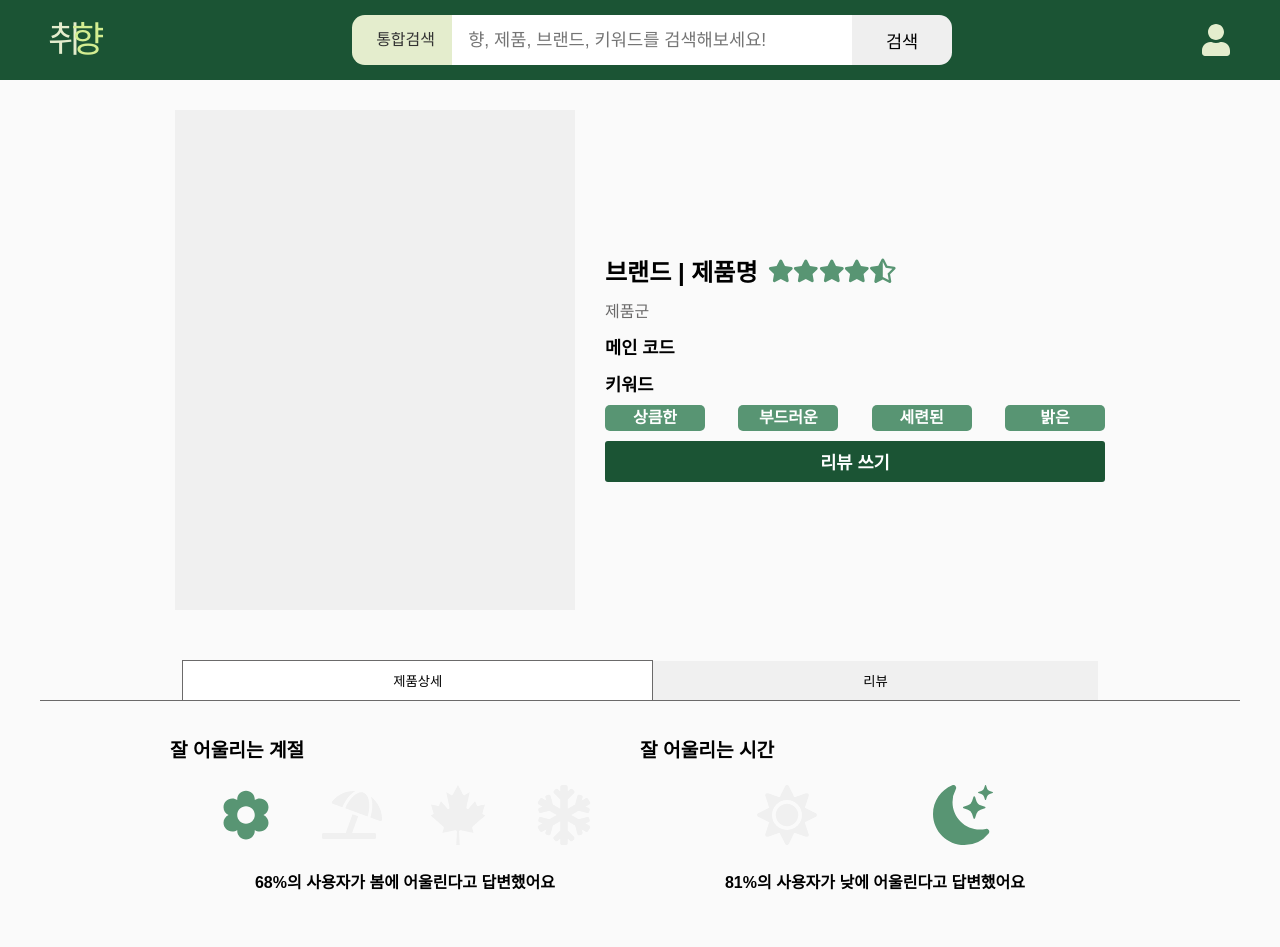
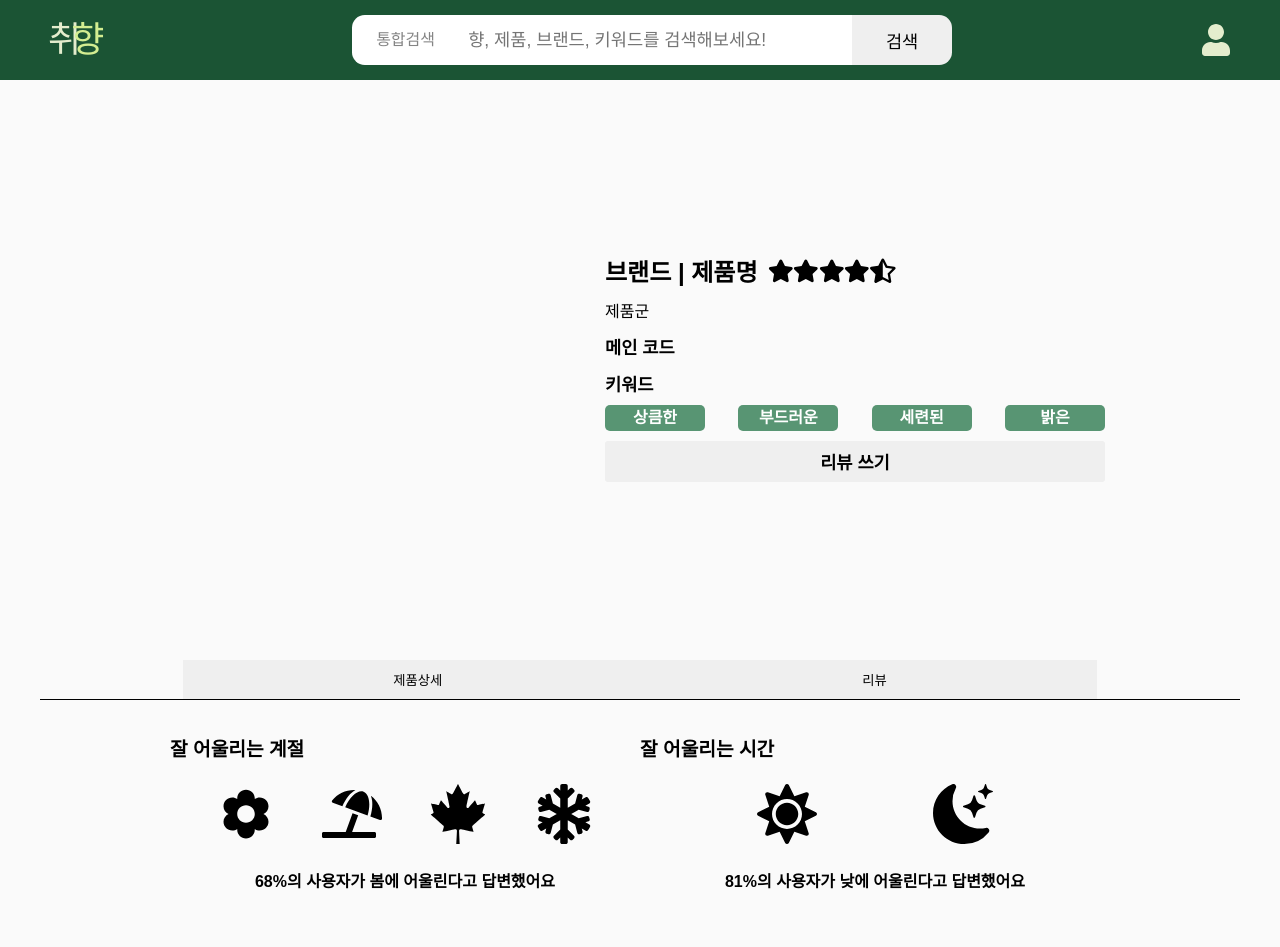
Before and after one commit to prefragrance/prefragrance-client, a React (Create React App) app: page /detail in a window 1280 px wide. Shown: the top 947 px of the page. Built offline with nearby package versions, Linux system fonts and the light colour scheme; a web font is replaced by a local one.

Commit message:
Fix: color 수정

```diff
--- a/src/components/HomePage/Banner/Banner.jsx
+++ b/src/components/HomePage/Banner/Banner.jsx
@@ -1,6 +1,6 @@
 import React from 'react';
 import styled from 'styled-components';
-import COLOR from '../../../constants/color';
+import COLOR from 'constants/color';
 
 import LogoSrc from '../../../assets/images/취향로고.png';
 import SearchBar from '../../shared/SearchBar';
@@ -15,7 +15,7 @@
 };
 
 const BannerSection = styled.div`
-  background: ${COLOR['GREEN-400']};
+  background: ${COLOR.green[400]};
   min-width: 100%;
   height: 400px;
   display: flex;
--- a/src/components/HomePage/BestReview/ReviewBox/styled.js
+++ b/src/components/HomePage/BestReview/ReviewBox/styled.js
@@ -1,5 +1,5 @@
 import styled from 'styled-components';
-import COLOR from '../../../../constants/color';
+import COLOR from 'constants/color';
 import DefaultImg from '../../../../assets/images/취향로고.png';
 
 export const ReviewSection = styled.div`
@@ -9,11 +9,11 @@
   align-items: center;
   height: 80%;
   width: 80%;
-  background: ${COLOR.WHITE};
+  background: ${COLOR.white};
 `;
 
 export const Img = styled.img`
-  border: 1px solid ${COLOR.BLACK};
+  border: 1px solid ${COLOR.black};
 `;
 
 export const InfoSection = styled.div`
--- a/src/components/HomePage/Magazine/MagazineBox/styled.js
+++ b/src/components/HomePage/Magazine/MagazineBox/styled.js
@@ -1,15 +1,15 @@
 import styled from 'styled-components';
-import COLOR from '../../../../constants/color';
+import COLOR from 'constants/color';
 
 export const MagazineBoxSection = styled.div`
   width: 300px;
   height: 170px;
-  background-color: ${COLOR['GREEN-100']};
+  background-color: ${COLOR.green[100]};
   display: flex;
   justify-content: center;
   align-items: center;
   cursor: pointer;
   & > span {
-    color: ${COLOR.WHITE};
+    color: ${COLOR.white};
   }
 `;
--- a/src/components/shared/Footer/index.jsx
+++ b/src/components/shared/Footer/index.jsx
@@ -1,6 +1,6 @@
 import React from 'react';
 import styled from 'styled-components';
-import COLOR from '../../../constants/color';
+import COLOR from 'constants/color';
 import LogoSrc from '../../../assets/images/취향로고.png';
 
 const Footer = () => {
@@ -31,7 +31,7 @@
   justify-content: center;
   align-items: center;
   display: flex;
-  background: ${COLOR['GREEN-400']};
+  background: ${COLOR.green[400]};
 `;
 
 const LogoDiv = styled.img.attrs({ src: `${LogoSrc}` })`
@@ -43,7 +43,7 @@
 `;
 const Li = styled.div`
   position: relative;
-  color: ${COLOR.WHITE};
+  color: ${COLOR.white};
   padding: 0 15px;
 `;
 const SNSDiv = styled.div`
--- a/src/components/shared/Keywords/styled.js
+++ b/src/components/shared/Keywords/styled.js
@@ -1,5 +1,5 @@
 import styled from 'styled-components';
-import COLOR from '../../../constants/color';
+import COLOR from 'constants/color';
 
 export const KeywordList = styled.div`
   display: flex;
@@ -10,7 +10,7 @@
   width: 100px;
   padding: 5px 15px;
   border-radius: 5px;
-  background: ${COLOR['GREEN-300']};
+  background: ${COLOR.green[300]};
   color: white;
   font-weight: bold;
   text-align: center;
--- a/src/components/shared/Nav/index.jsx
+++ b/src/components/shared/Nav/index.jsx
@@ -1,6 +1,6 @@
 import React from 'react';
 import styled from 'styled-components';
-import COLOR from '../../../constants/color';
+import COLOR from 'constants/color';
 import { PATH } from '../../../constants';
 import { Link, useLocation } from 'react-router-dom';
 
@@ -15,17 +15,14 @@
     <Container>
       <Link to={`${PATH.route.home}`}>
         <LogoBox>
-          <Title color={`${COLOR['GREEN-100']}`}>취</Title>
-          <Title
-            color={`${COLOR['GREEN-200']}`}
-            style={{ marginLeft: '-10px' }}
-          >
+          <Title color={`${COLOR.green[100]}`}>취</Title>
+          <Title color={`${COLOR.green[200]}`} style={{ marginLeft: '-10px' }}>
             향
           </Title>
         </LogoBox>
       </Link>
       {location.pathname !== '/' && <SearchBar />}
-      <FaUser style={{ fontSize: 32, color: `${COLOR['GREEN-100']}` }} />
+      <FaUser style={{ fontSize: 32, color: `${COLOR.green[100]}` }} />
     </Container>
   );
 };
@@ -36,7 +33,7 @@
   height: 80px;
   position: fixed;
   top: 0px;
-  background-color: ${COLOR['GREEN-400']};
+  background-color: ${COLOR.green[400]};
   display: flex;
   justify-content: space-between;
   align-items: center;
--- a/src/constants/color.js
+++ b/src/constants/color.js
@@ -1,12 +1,16 @@
 const COLOR = {
-  WHITE: '#FFFFFF',
-  BLACK: '#333333',
-  'GRAY-100': '#F0F0F0',
-  'GRAY-200': '#6b6a6a',
-  'GREEN-100': '#E4EDCD',
-  'GREEN-200': '#d3ed91',
-  'GREEN-300': '#589573',
-  'GREEN-400': '#1b5434',
+  white: '#FFFFFF',
+  black: '#333333',
+  gray: {
+    100: '#F0F0F0',
+    200: '#6B6A6A',
+  },
+  green: {
+    100: '#E4EDCD',
+    200: '#D3ED91',
+    300: '#589573',
+    400: '#1B5434',
+  },
 };
 
 export default COLOR;
```
